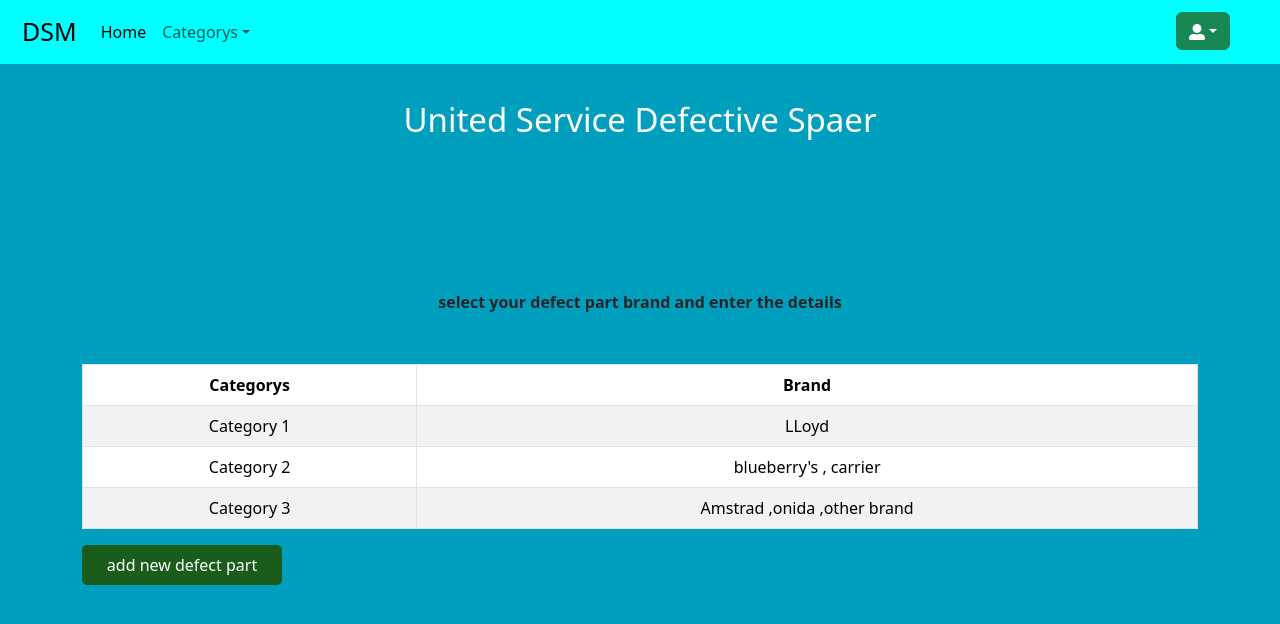
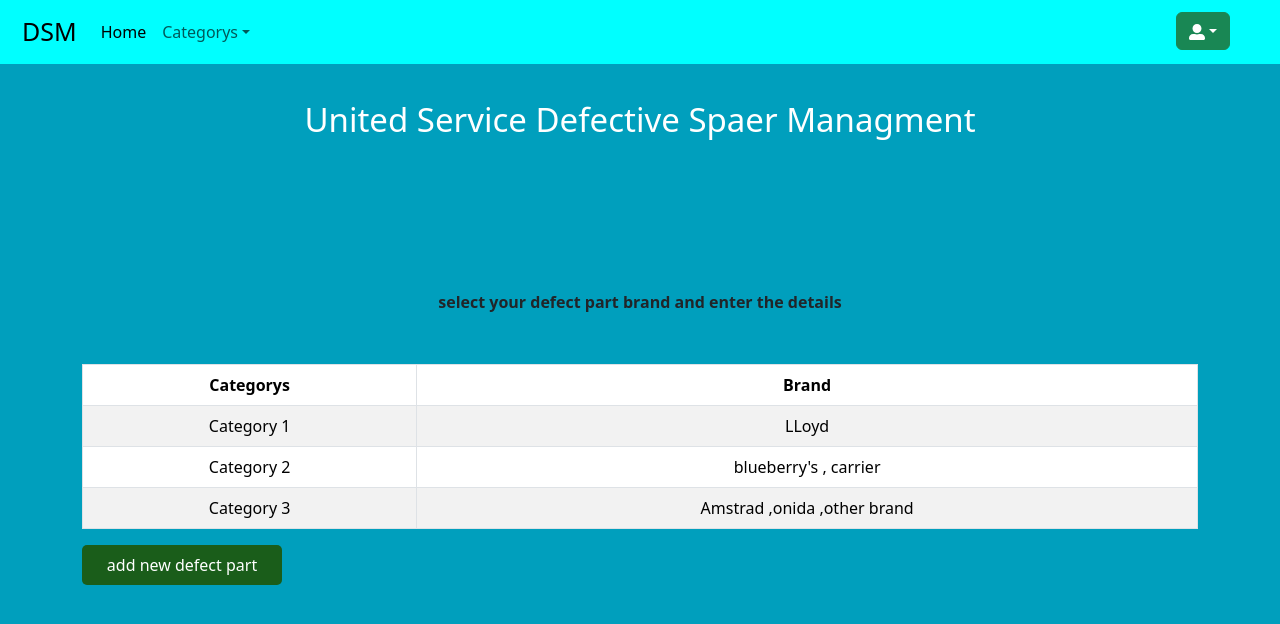
Before and after one commit to sarath1326/front-end-united-dsm, a React (Create React App) app: page / in a window 1280 px wide. Shown: the top 624 px of the page. Built offline with nearby package versions, Linux system fonts and the light colour scheme; no server answers.

Commit message:
changes ok

```diff
--- a/src/Components/Home.js
+++ b/src/Components/Home.js
@@ -49,7 +49,7 @@ function cat3(){
 
     <div className='main-home'>
 
-      <h4 className='titles'> United Service Defective Spaer </h4>
+      <h4 className='titles'> United Service Defective Spaer Managment  </h4>
 
       <p> select your defect part brand and enter the details</p>
 
```
